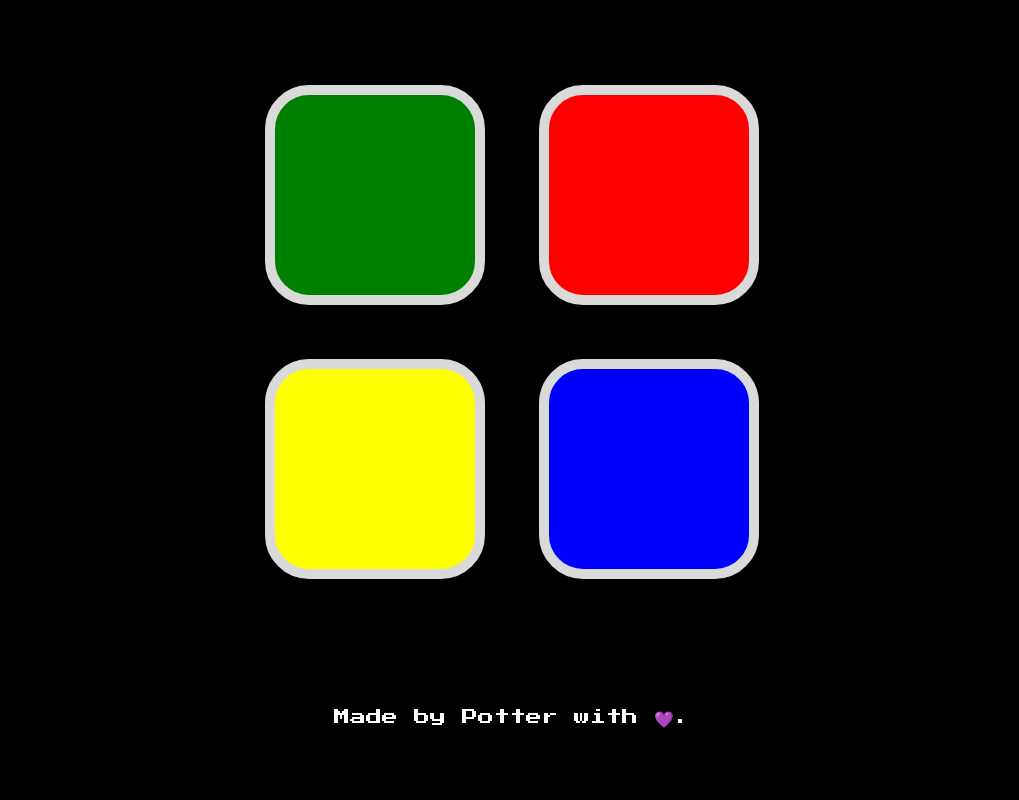
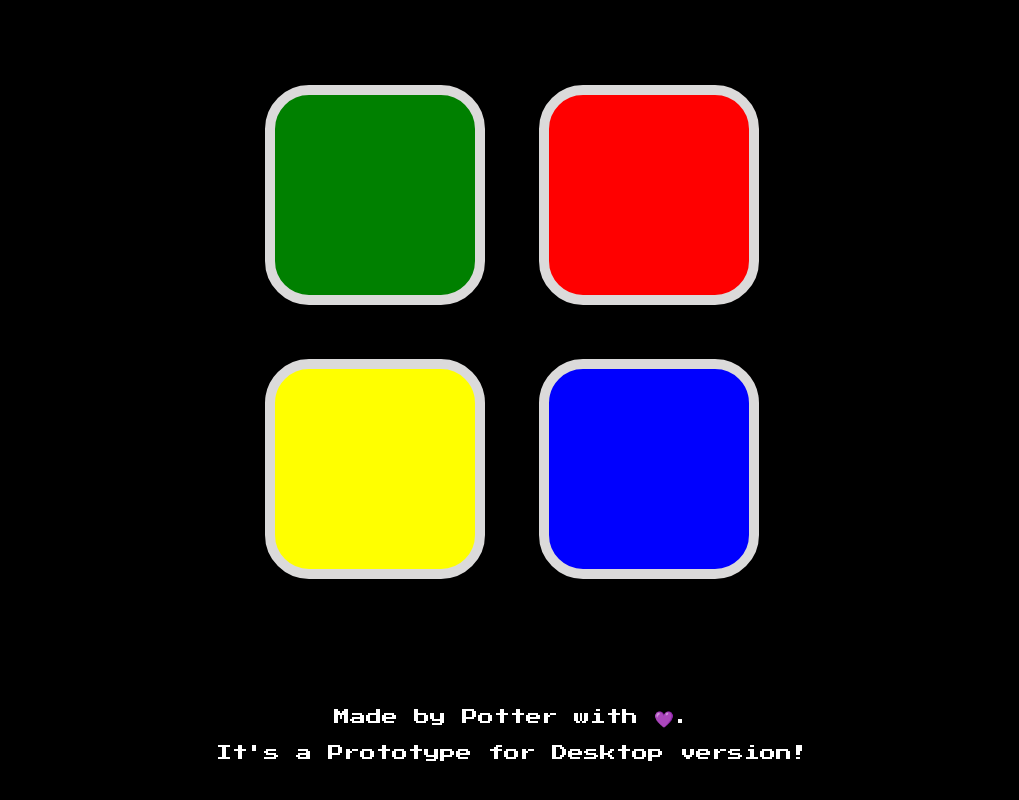
Before and after one commit to parithipotter/simon-game, a plain HTML site: page index.html in a window 1280 px wide. Shown: the part 114-914 px from the top of the page, without its empty margins (128-1147 px from the left). Drawn offline with nearby package versions, Linux system fonts and the light colour scheme.

Commit message:
Update index.html

```diff
--- a/index.html
+++ b/index.html
@@ -36,6 +36,8 @@
   </div>
   <footer>
     Made by Potter with 💜.
+    <p>It's a Prototype for Desktop version!</p>
+
   </footer>
 
   <script src="https://ajax.googleapis.com/ajax/libs/jquery/3.6.0/jquery.min.js"></script>
```
